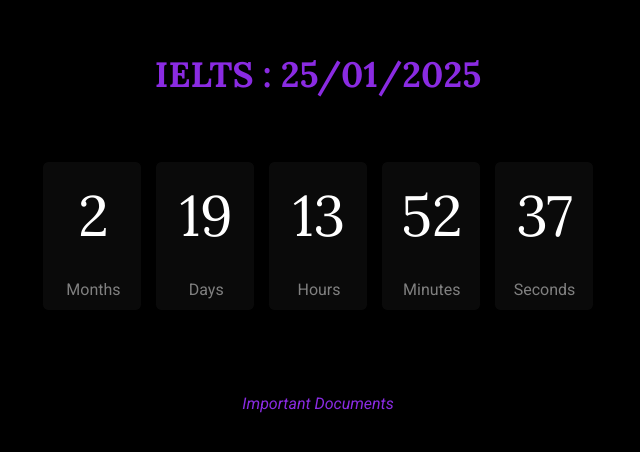
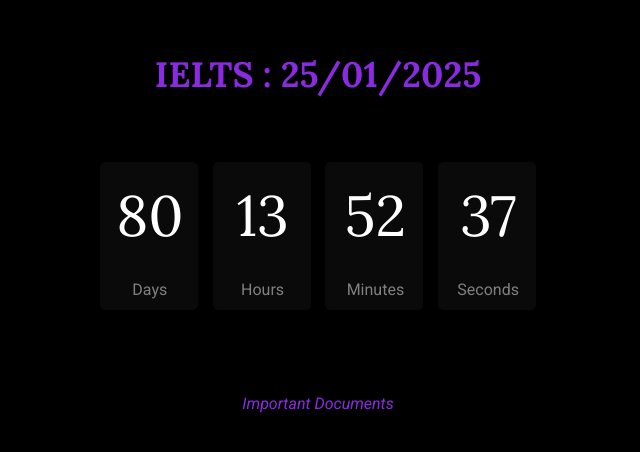
Before and after one commit to akramthedev/die-deutsch-traum, a React (Create React App) app: page / in a window 1280 px wide. Shown: the part 168-620 px from the top of the page, without its empty margins (322-962 px from the left). Built offline with nearby package versions, Linux system fonts and the light colour scheme.

Commit message:
Update Home.jsx

```diff
--- a/src/Home.jsx
+++ b/src/Home.jsx
@@ -11,21 +11,17 @@ const Home = () => {
     const difference = targetDate - now;
 
     if (difference <= 0) {
-      return { months: 0, days: 0, hours: 0, minutes: 0, seconds: 0 };
+      return { days: 0, hours: 0, minutes: 0, seconds: 0 };
     }
 
     const totalSeconds = Math.floor(difference / 1000);
     const totalDays = Math.floor(totalSeconds / (60 * 60 * 24));
 
-    // Calculate months by dividing days by approximate days per month (30.44)
-    const months = Math.floor(totalDays / 30.44);
-    const days = totalDays - months * 30.44;
-
     const hours = Math.floor((totalSeconds % (60 * 60 * 24)) / (60 * 60));
     const minutes = Math.floor((totalSeconds % (60 * 60)) / 60);
     const seconds = totalSeconds % 60;
 
-    return { months, days: Math.floor(days), hours, minutes, seconds };
+    return { days: totalDays, hours, minutes, seconds };
   };
 
   const [timeLeft, setTimeLeft] = useState(calculateTimeLeft());
@@ -37,7 +33,6 @@ const Home = () => {
       setTimeLeft(updatedTimeLeft);
 
       if (
-        updatedTimeLeft.months === 0 &&
         updatedTimeLeft.days === 0 &&
         updatedTimeLeft.hours === 0 &&
         updatedTimeLeft.minutes === 0 &&
@@ -52,13 +47,9 @@ const Home = () => {
   }, []);
 
   const formatTime = () => {
-    const { months, days, hours, minutes, seconds } = timeLeft;
+    const { days, hours, minutes, seconds } = timeLeft;
     return (
       <div className='timer-display'>
-        <button>
-          <span>{months}</span>
-          <span>Months</span>
-        </button>
         <button>
           <span>{days}</span>
           <span>Days</span>
```
